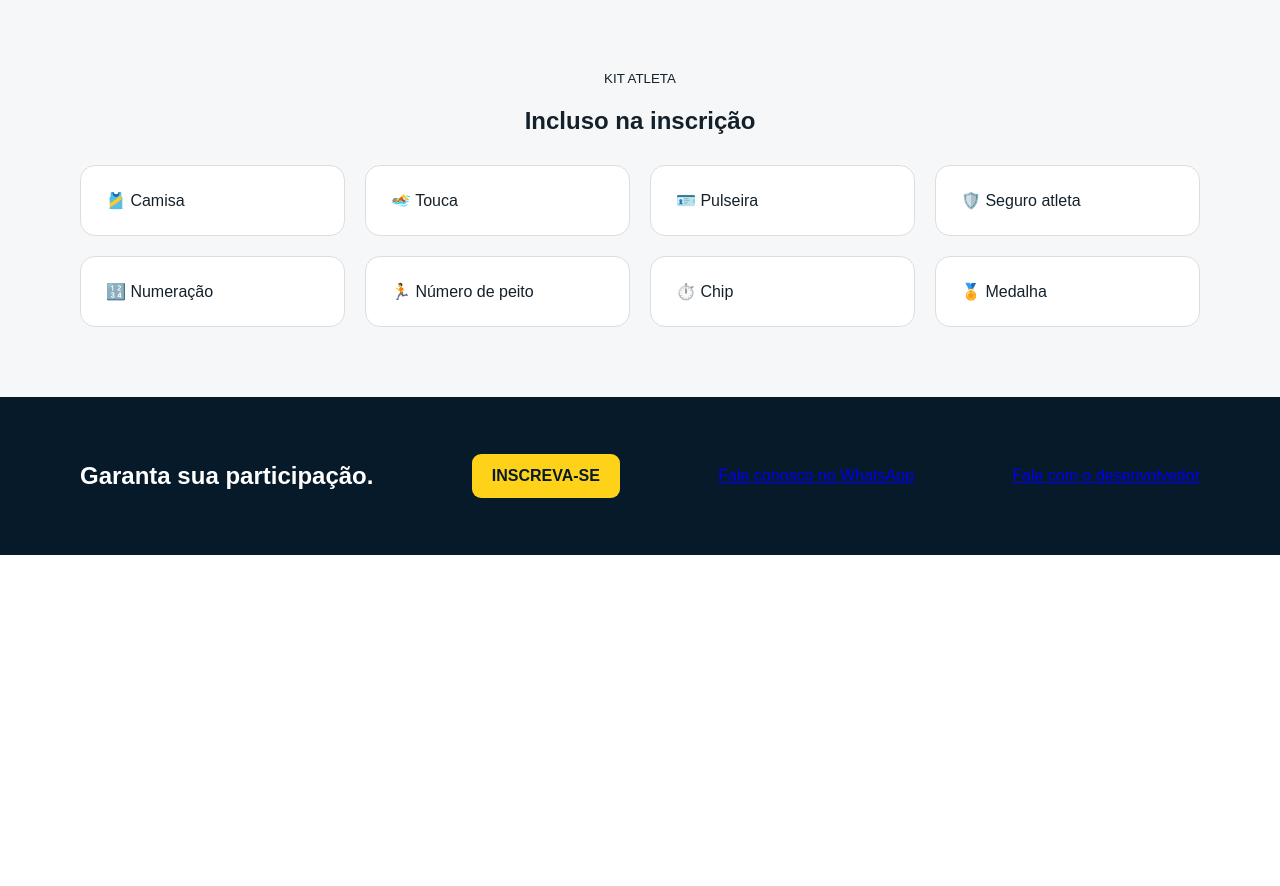
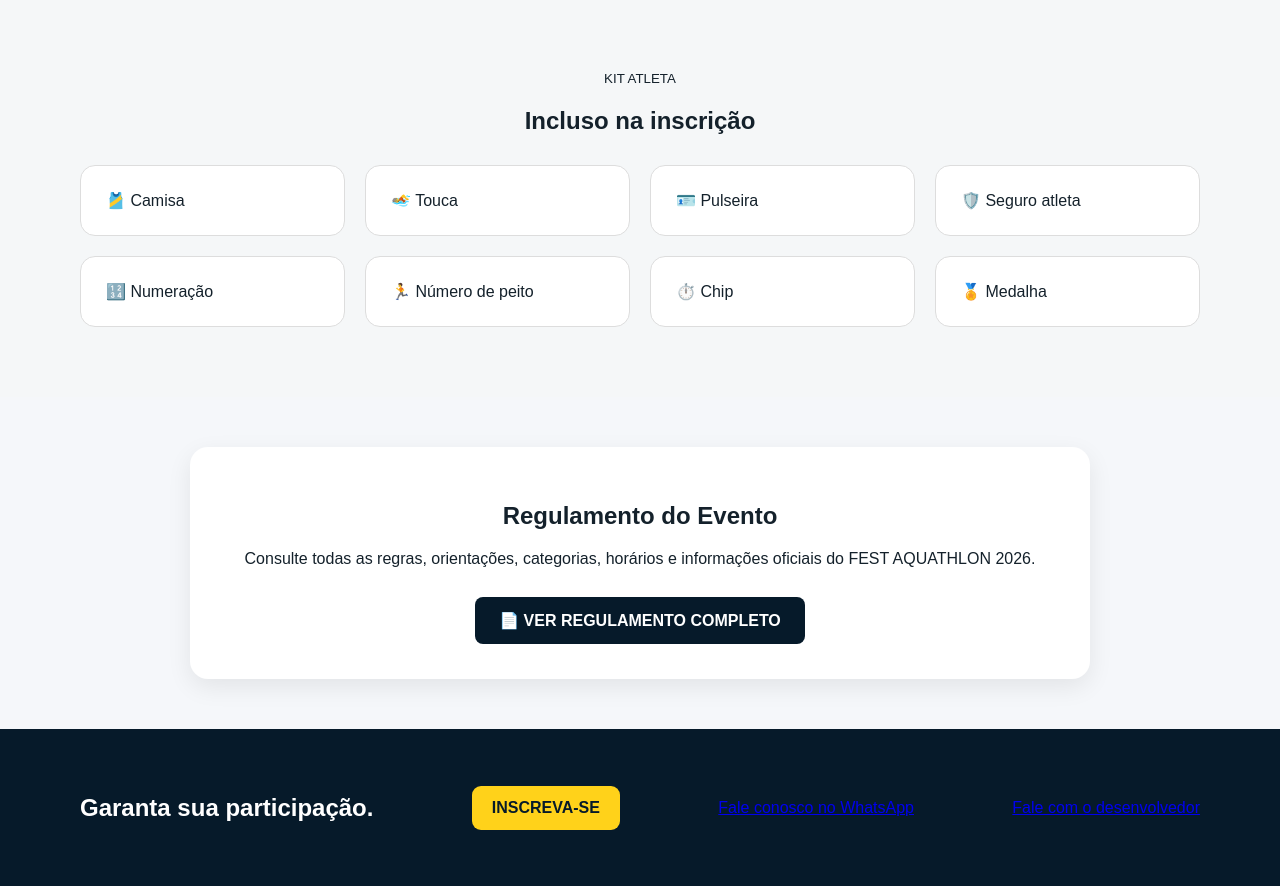
Before and after one commit to mbalbuquerque/fest-aquatlon, a Django app: page / in a window 1280 px wide. Shown: the part 2010-2896 px from the top of the page. Before the commit the page ends 2565 px from the top, so only its background shows below. Run offline with Django 5.2, Linux system fonts and the light colour scheme; data that the repository does not hold is empty.

Commit message:
feat: adicionar regulamento do FEST AQUATHLON na home

```diff
--- a/static/css/style.css
+++ b/static/css/style.css
@@ -642,3 +642,41 @@
         width: 100%;
     }
 }
+
+.regulamento-section {
+    padding: 50px 20px;
+    background: #f5f7fa;
+}
+
+.regulamento-card {
+    max-width: 900px;
+    margin: 0 auto;
+    padding: 35px;
+    background: #ffffff;
+    border-radius: 18px;
+    text-align: center;
+    box-shadow: 0 8px 25px rgba(0, 0, 0, 0.08);
+}
+
+.regulamento-card h2 {
+    margin-bottom: 15px;
+}
+
+.regulamento-card p {
+    margin-bottom: 25px;
+    line-height: 1.6;
+}
+
+.btn-regulamento {
+    display: inline-block;
+    padding: 14px 24px;
+    border-radius: 8px;
+    background: #061a2a;
+    color: #ffffff;
+    text-decoration: none;
+    font-weight: 700;
+}
+
+.btn-regulamento:hover {
+    opacity: 0.9;
+}
--- a/templates/inscricoes/home.html
+++ b/templates/inscricoes/home.html
@@ -108,9 +108,7 @@
                 </div>
 
                 <div class="vagas-progress">
-                <div
-                    class="vagas-progress-bar"
-                    style="width: {{ percentual_vagas }}%;">
+                    <div class="vagas-progress-bar" style="width: {{ percentual_vagas }}%;">
                     </div>
                 </div>
 
@@ -307,6 +305,24 @@
 
     </section>
 
+    <section class="regulamento-section">
+        <div class="container">
+            <div class="regulamento-card">
+                <h2>Regulamento do Evento</h2>
+
+                <p>
+                    Consulte todas as regras, orientações, categorias,
+                    horários e informações oficiais do FEST AQUATHLON 2026.
+                </p>
+
+                <a href="{% static 'documentos/regulamento-fest-aquathlon-2026.pdf' %}" target="_blank"
+                    rel="noopener noreferrer" class="btn-regulamento">
+                    📄 VER REGULAMENTO COMPLETO
+                </a>
+            </div>
+        </div>
+    </section>
+
 
     <section class="cta">
 
@@ -316,8 +332,7 @@
                 Garanta sua participação.
             </h2>
 
-        <a class="btn btn-primary"
-           href="{% url 'nova_inscricao' %}">
+            <a class="btn btn-primary" href="{% url 'nova_inscricao' %}">
 
                 INSCREVA-SE
 
@@ -338,4 +353,5 @@
 
 
 </body>
+
 </html>
```
Also changed, not shown: 1 other file. Lines whose indentation alone changed are shown as unchanged.
